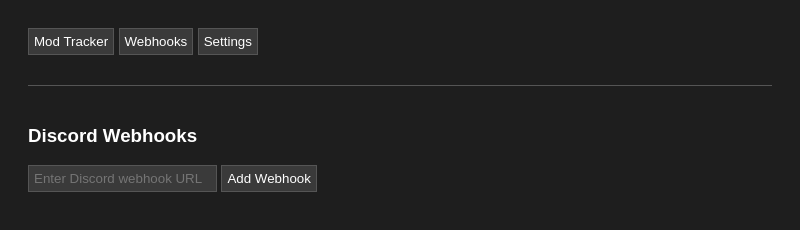
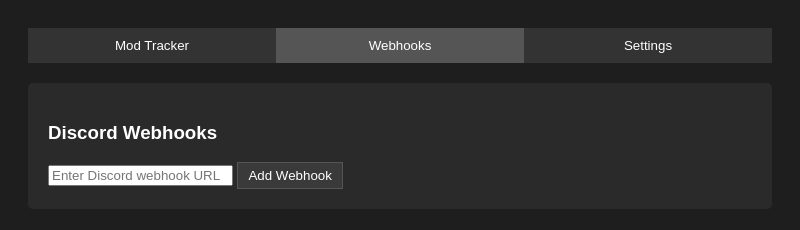
Before and after one commit to jonxmitchell/curseforge-mod-update-tracker, an Electron app: page index.html in a window 800 px wide. Both pictures are taken after a click on the button "Webhooks". Drawn offline with Linux system fonts and the light colour scheme; no server answers.

Commit message:
added styling for new tab structure

```diff
--- a/styles.css
+++ b/styles.css
@@ -5,13 +5,57 @@
 	color: #ffffff;
 }
 
-input,
-button {
+.tab-container {
+	width: 100%;
+	margin: 0 auto;
+}
+
+.tab-buttons {
+	display: flex;
+	margin-bottom: 20px;
+}
+
+.tab-button {
+	flex: 1;
+	padding: 10px;
+	background-color: #333;
+	border: none;
+	color: #fff;
+	cursor: pointer;
+	transition: background-color 0.3s;
+}
+
+.tab-button.active {
+	background-color: #555;
+}
+
+.tab-content {
+	display: none;
+	padding: 20px;
+	background-color: #2a2a2a;
+	border-radius: 5px;
+}
+
+.input-group {
+	display: flex;
 	margin-bottom: 10px;
+}
+
+.input-group input {
+	flex-grow: 1;
+	margin-right: 10px;
 	padding: 5px;
 	background-color: #3a3a3a;
 	color: #ffffff;
 	border: 1px solid #555555;
+}
+
+button {
+	padding: 5px 10px;
+	background-color: #3a3a3a;
+	color: #ffffff;
+	border: 1px solid #555555;
+	cursor: pointer;
 }
 
 #modList {
@@ -19,7 +63,7 @@
 }
 
 .mod-item {
-	background-color: #2a2a2a;
+	background-color: #3a3a3a;
 	padding: 10px;
 	margin-bottom: 10px;
 	border-radius: 5px;
@@ -48,20 +92,8 @@
 	font-size: 1.2em;
 }
 
-#updateStatus {
-	margin-top: 20px;
-	font-style: italic;
-	color: #888;
-}
-
-#webhookSection {
-	margin-top: 20px;
-	border-top: 1px solid #555555;
-	padding-top: 20px;
-}
-
 .webhook-item {
-	background-color: #2a2a2a;
+	background-color: #3a3a3a;
 	padding: 10px;
 	margin-bottom: 10px;
 	border-radius: 5px;
@@ -77,23 +109,13 @@
 	color: #ffffff;
 }
 
-.mod-updated {
-	background-color: #448b5a; /* This is a green color, you can adjust as needed */
-	transition: background-color 0.5s ease;
-}
-
-.input-group {
-	display: flex;
-	margin-bottom: 10px;
-}
-
-.input-group input {
-	flex-grow: 1;
-	margin-right: 10px;
-}
-
 .error-message {
 	color: red;
 	display: none;
 	margin-top: 5px;
 }
+
+.mod-updated {
+	background-color: #4caf50;
+	transition: background-color 0.5s ease;
+}
```
